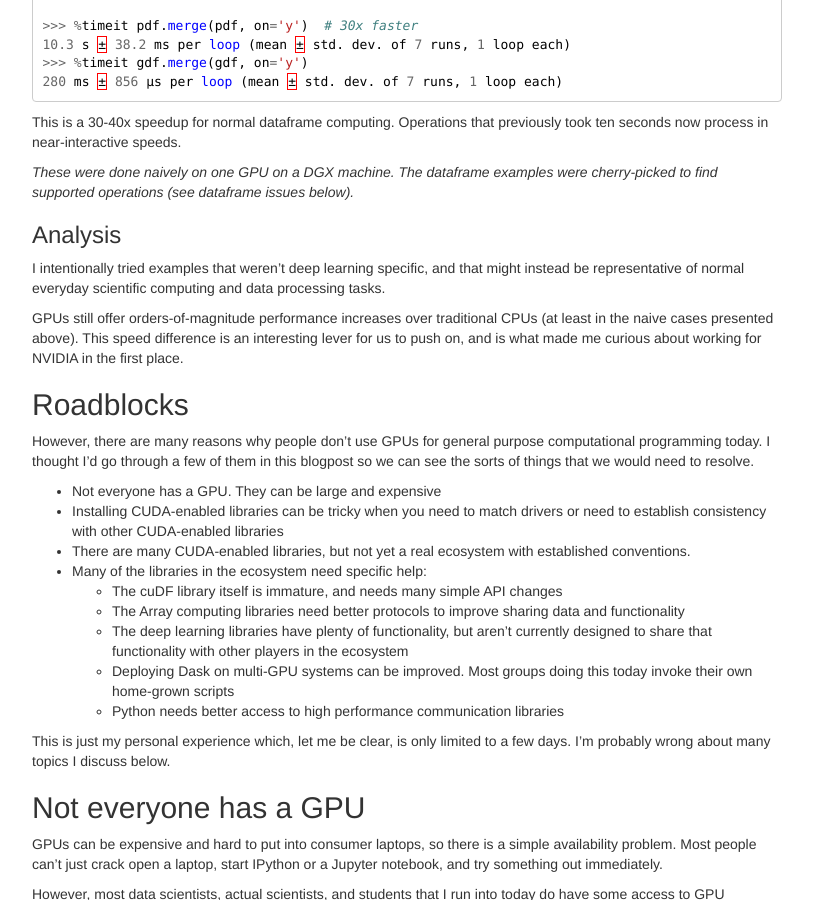
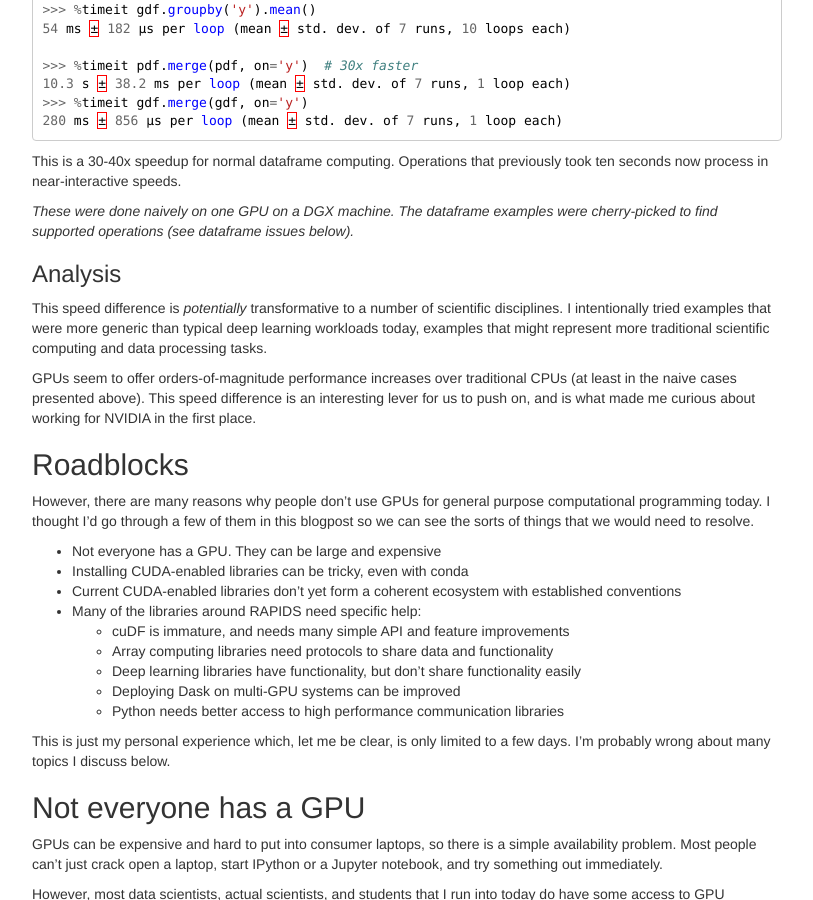
Before and after one commit to besyskymnbk/blog, a Jekyll site: the page built from _posts/work/2018-12-12-gpu-python-challenges.md, in a window 1280 px wide and 900 px high, scrolled down 1140 px. Shown: the whole window, without its empty margins (233-1046 px from the left). Built offline with Jekyll 4.4.1, drawn with Linux system fonts in a browser that asks for light colours; comment, search, counter and statistics services are not loaded; some of the changed text lies outside the part shown.

Commit message:
update rapids blogpost

```diff
--- a/_posts/work/2018-12-12-gpu-python-challenges.md
+++ b/_posts/work/2018-12-12-gpu-python-challenges.md
@@ -1,19 +1,18 @@
 ---
 layout: post
-title: Opportunities and Challenges of GPU-enabled PyData
-tagline: First impressions of GPUs in the PyData stack
+title: First Impressions of GPUs and PyData
+tagline: Opportunities and challenges to integrating GPUs into traditional data science workloads
 category: work
-draft: true
 tags: [Programming, Python, scipy, dask]
 theme: twitter
 ---
 {% include JB/setup %}
 
 I recently [moved from Anaconda to NVIDIA](../../../2018/11/26/joining-nvidia)
-within the RAPIDS team, building a PyData-friendly GPU-enabled data science
-stack.  For my first week I explored some of the current challenges of working
-with GPUs in the PyData ecosystem.  This post shares my first impressions and
-also outlines plans for near-term work.
+within the RAPIDS team, which is building a PyData-friendly GPU-enabled data
+science stack.  For my first week I explored some of the current challenges of
+working with GPUs in the PyData ecosystem.  This post shares my first
+impressions and also outlines plans for near-term work.
 
 First, lets start with the value proposition of GPUs, significant speed
 increases over traditional CPUs.
@@ -85,11 +84,12 @@ The dataframe examples were cherry-picked to find supported operations
 
 ### Analysis
 
-I intentionally tried examples that weren't deep learning specific, and that
-might instead be representative of normal everyday scientific computing and
-data processing tasks.
+This speed difference is *potentially* transformative to a number of scientific
+disciplines.  I intentionally tried examples that were more generic than
+typical  deep learning workloads today, examples that might represent more
+traditional scientific computing and data processing tasks.
 
-GPUs still offer orders-of-magnitude performance increases over traditional
+GPUs seem to offer orders-of-magnitude performance increases over traditional
 CPUs (at least in the naive cases presented above).  This speed difference is
 an interesting lever for us to push on, and is what made me curious about
 working for NVIDIA in the first place.
@@ -104,19 +104,14 @@ I thought I'd go through a few of them in this blogpost so we can see the sorts
 of things that we would need to resolve.
 
 -  Not everyone has a GPU.  They can be large and expensive
--  Installing CUDA-enabled libraries can be tricky when you need to match
-   drivers or need to establish consistency with other CUDA-enabled libraries
--  There are many CUDA-enabled libraries, but not yet a real ecosystem with
-   established conventions.
--  Many of the libraries in the ecosystem need specific help:
-    -  The cuDF library itself is immature, and needs many simple API changes
-    -  The Array computing libraries need better protocols to improve sharing
-       data and functionality
-    -  The deep learning libraries have plenty of functionality, but aren't
-       currently designed to share that functionality with other players in the
-       ecosystem
-    -  Deploying Dask on multi-GPU systems can be improved.  Most groups doing
-       this today invoke their own home-grown scripts
+-  Installing CUDA-enabled libraries can be tricky, even with conda
+-  Current CUDA-enabled libraries don't yet form a coherent ecosystem with
+   established conventions
+-  Many of the libraries around RAPIDS need specific help:
+    -  cuDF is immature, and needs many simple API and feature improvements
+    -  Array computing libraries need protocols to share data and functionality
+    -  Deep learning libraries have functionality, but don't share functionality easily
+    -  Deploying Dask on multi-GPU systems can be improved
     -  Python needs better access to high performance communication libraries
 
 This is just my personal experience which, let me be clear, is only limited to
@@ -230,8 +225,8 @@ of this stack is yet mature (except for the array-computing-in-deep-learning
 case).
 
 
-The cuDF library doesn't yet implement the Pandas API
------------------------------------------------------
+cuDF is missing Pandas functionality
+------------------------------------
 
 When I showed cuDF at the top of this post,
 I ran the following computations, which ran 30-40x as fast as Pandas..
@@ -339,8 +334,8 @@ We can help to heal this rift with a few technical approaches:
     like XArray.
 
 
-Built traditional machine learning with Scikit-Learn / cuML
-------------------------------------------------------------
+cuML needs features, Scikit-Learn needs datastructure agnosticism
+-----------------------------------------------------------------
 
 While deep learning on the GPU is commonplace today, more traditional
 algorithms like GLMs, random forests, preprocessing and so on haven't received
```
Also changed, not shown: other parts of _posts/work/2018-12-12-gpu-python-challenges.md (+10 -8 lines).
